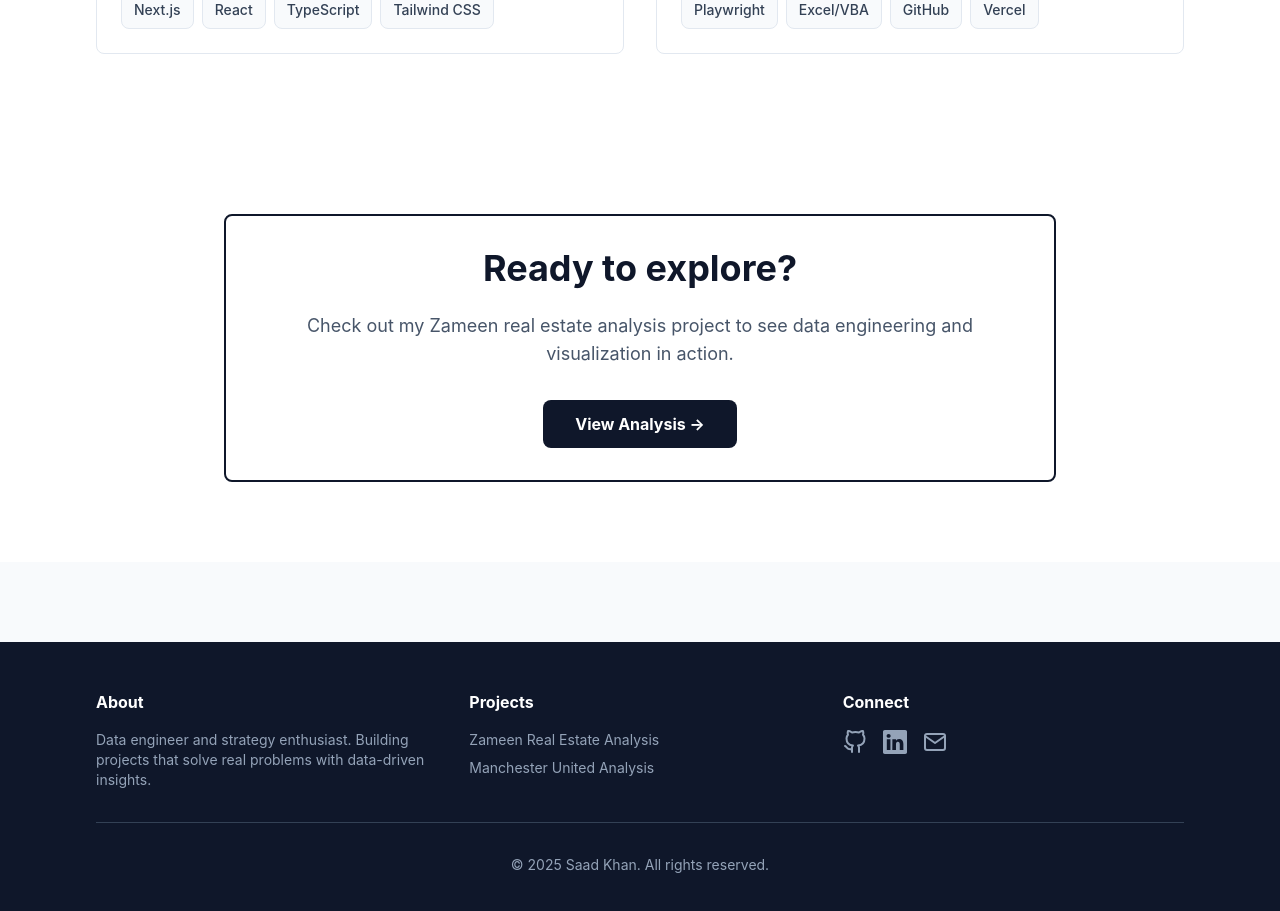
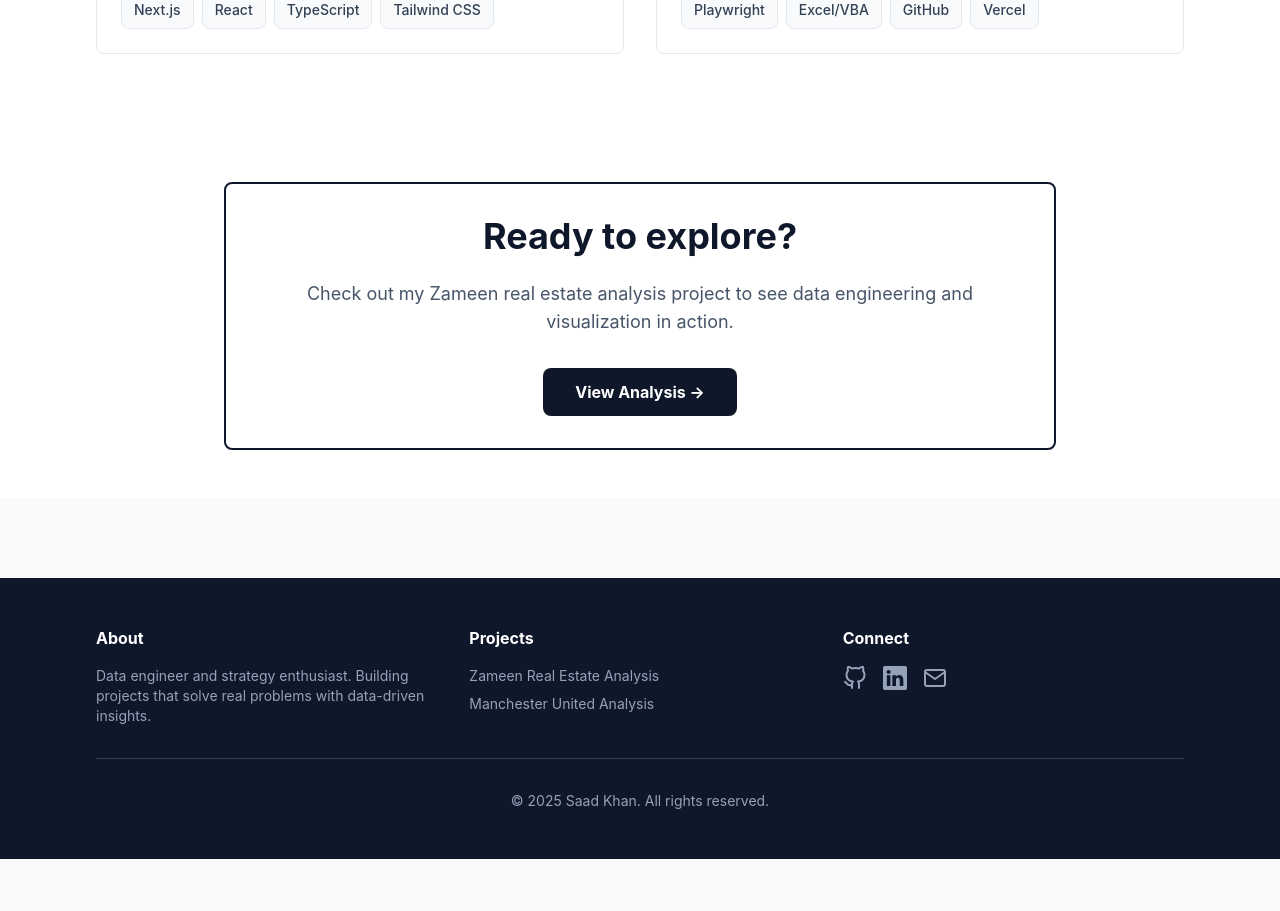
Before and after one commit to saadkhan23/portfolio, a Next.js app: page / in a window 1280 px wide. Shown: the part 2440-3351 px from the top of the page. After the commit the page ends 3299 px from the top, so only its background shows below. Built offline with nearby package versions, Linux system fonts and the light colour scheme.

Commit message:
Reduce CTA section vertical spacing

```diff
--- a/app/page.tsx
+++ b/app/page.tsx
@@ -237,7 +237,7 @@ export default function Home() {
       </section>
 
       {/* CTA Section */}
-      <section className="py-12 md:py-20 bg-white">
+      <section className="py-8 md:py-12 bg-white">
         <div className="max-w-4xl mx-auto px-4 sm:px-6 lg:px-8">
           <div className="p-8 text-center border-2 border-slate-900 rounded-lg">
             <h2 className="text-3xl md:text-4xl font-bold mb-6 text-slate-900">
```
